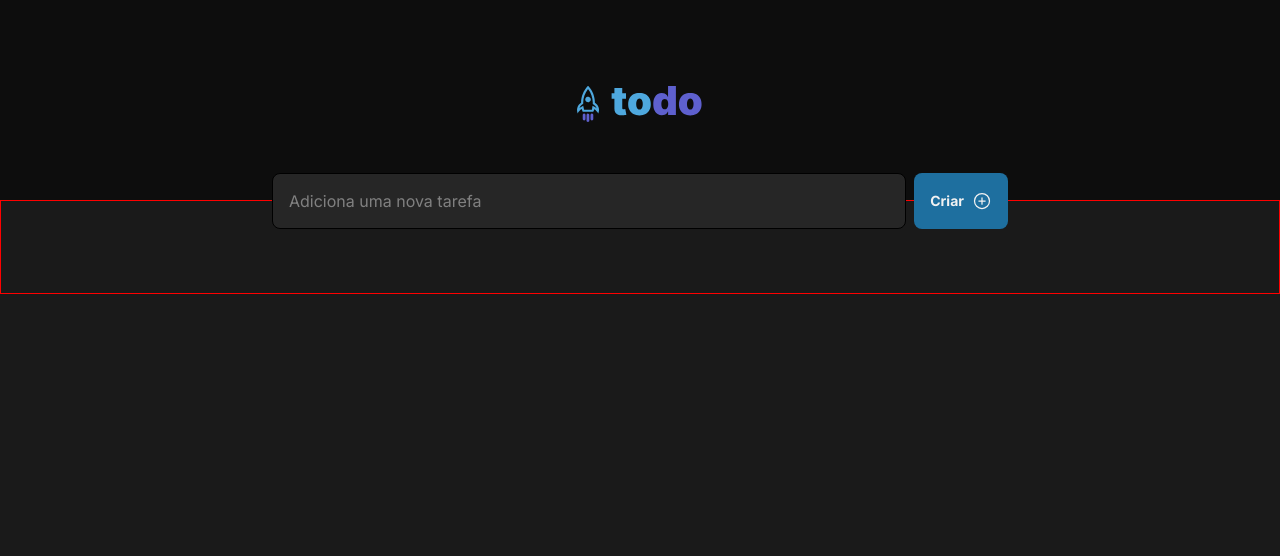
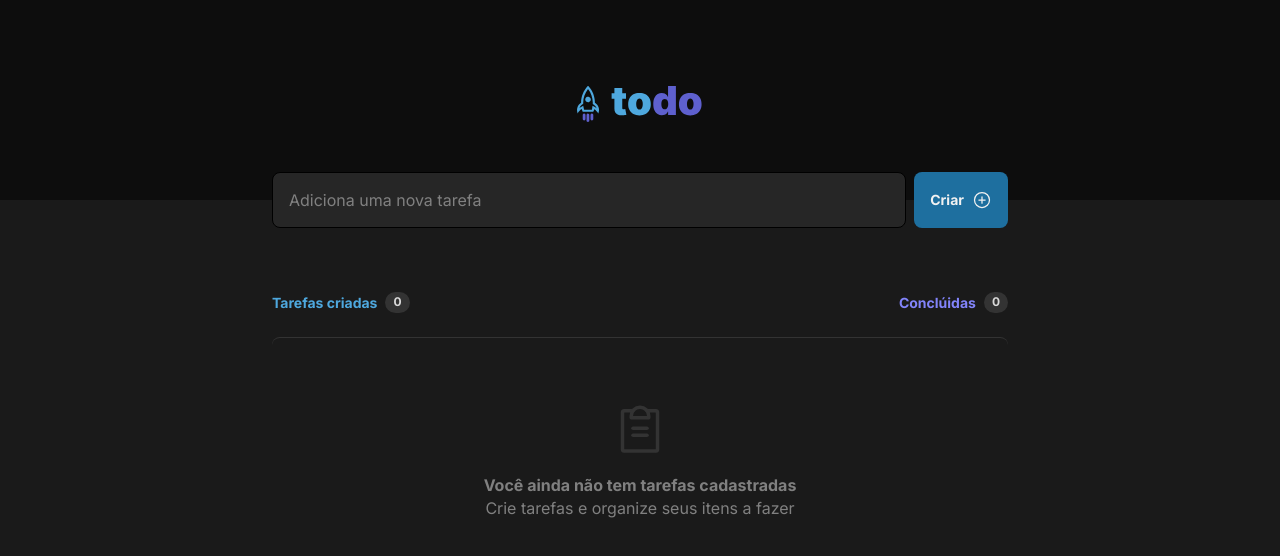
Before and after one commit to RenanFachin/RS_IG_ToDo, a React (Vite) app: page / in a window 1280 px wide. Shown: the top 556 px of the page. Built offline with nearby package versions, Linux system fonts and the light colour scheme.

Commit message:
Componente Tasks

```diff
--- /dev/null
+++ b/src/components/Tasks.module.css
@@ -0,0 +1,79 @@
+.page_wrapper {
+  max-width: 46rem;
+  margin: 0 auto;
+
+  display: flex;
+  flex-direction: column;
+}
+
+.content {
+  display: flex;
+  justify-content: space-between;
+
+  margin-bottom: 1.5rem;
+}
+
+.content span {
+  color: var(--gray-200);
+  font-size: 0.75rem;
+  font-weight: bold;
+
+  background: var(--gray-400);
+  padding: 0.125rem 0.5rem;
+  border-radius: 9999px;
+}
+
+.content strong {
+  font-size: 0.875rem;
+}
+
+.summary {
+  display: flex;
+  justify-content: center;
+  align-items: center;
+  gap: 0.5rem;
+}
+
+.summary strong {
+  color: var(--blue-500);
+}
+
+
+.completed {
+  display: flex;
+  justify-content: center;
+  align-items: center;
+  gap: 0.5rem;
+}
+
+.completed strong {
+  color: var(--purple-500);
+}
+
+.tasks {
+  min-height: 16rem;
+  border-top: 1px solid var(--gray-400);
+
+  border-radius: 8px;
+}
+
+.placeholder {
+  display: flex;
+  flex-direction: column;
+  align-items: center;
+
+  padding: 4rem 1.5rem;
+}
+
+.placeholder svg {
+  color: var(--gray-400);
+  margin-bottom: 1rem;
+}
+
+.placeholder strong {
+  color: var(--gray-300);
+}
+
+.placeholder p {
+  color: var(--gray-300);
+}
--- /dev/null
+++ b/src/components/Tasks.tsx
@@ -0,0 +1,31 @@
+import { ClipboardText } from 'phosphor-react'
+
+import styles from './Tasks.module.css'
+
+export function Tasks() {
+  return (
+    <div className={styles.page_wrapper}>
+      <section className={styles.content}>
+        <div className={styles.summary}>
+          <strong>Tarefas criadas</strong>
+          <span>0</span>
+        </div>
+
+        <div className={styles.completed}>
+          <strong>Conclúidas</strong>
+          <span>0</span>
+        </div>
+      </section>
+
+
+      <section className={styles.tasks}>
+        <div className={styles.placeholder}>
+          <ClipboardText size={56}/>
+
+          <strong>Você ainda não tem tarefas cadastradas</strong>
+          <p>Crie tarefas e organize seus itens a fazer</p>
+        </div>
+      </section>
+    </div>
+  )
+}
--- a/src/pages/App.module.css
+++ b/src/pages/App.module.css
@@ -2,6 +2,4 @@
   max-width: 90rem;
   margin: 0 auto;
   padding: 0 1rem;
-
-  border: 1px solid red;
 }
--- a/src/pages/App.tsx
+++ b/src/pages/App.tsx
@@ -2,6 +2,7 @@ import { Header } from '../components/Header'
 import { Form } from '../components/Form'
 
 import styles from './App.module.css'
+import { Tasks } from '../components/Tasks'
 
 export function App() {
   return (
@@ -10,6 +11,10 @@ export function App() {
 
       <div className={styles.wrapper}>
         <Form />
+
+        <main>
+          <Tasks />
+        </main>
       </div>
     </div>
   )
```
